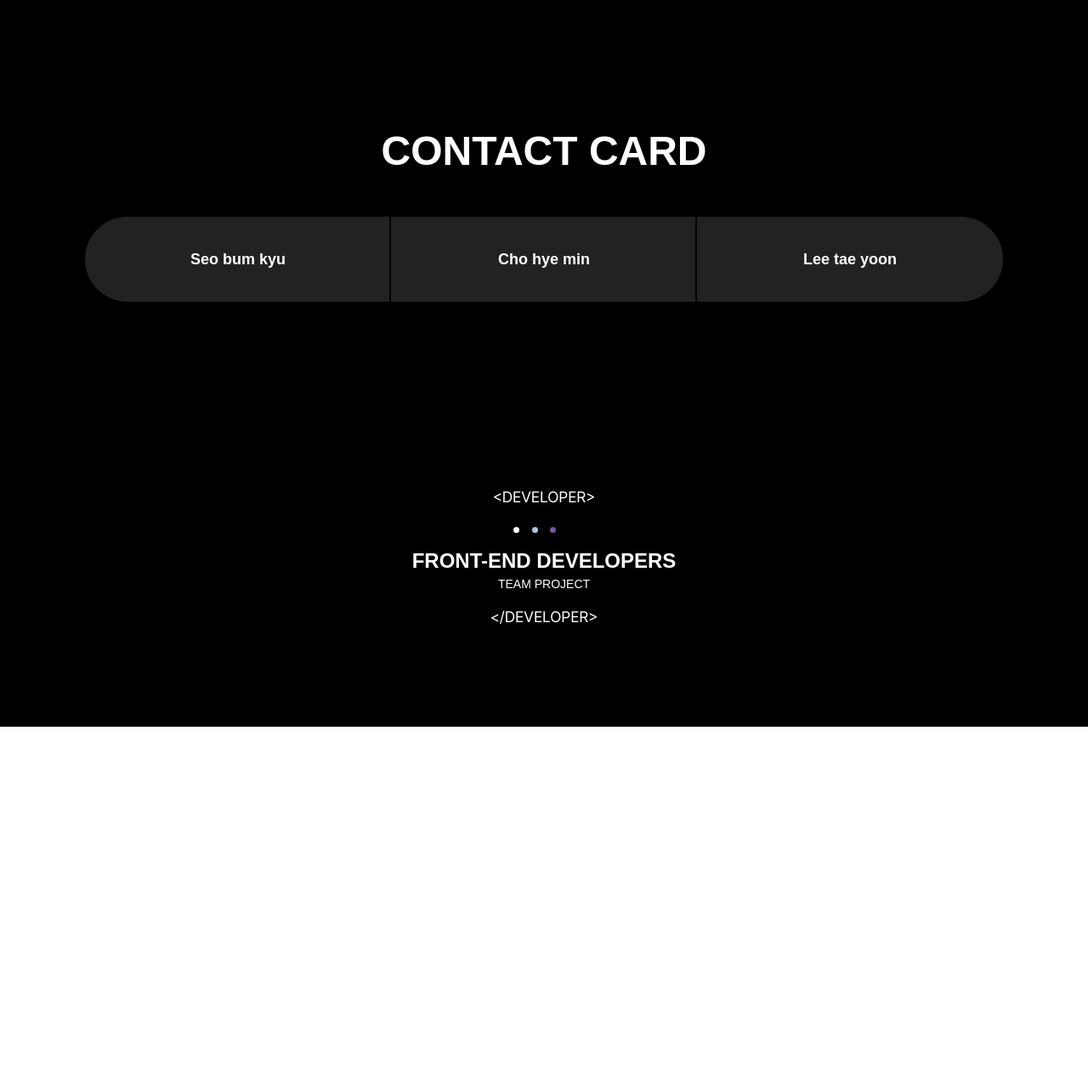
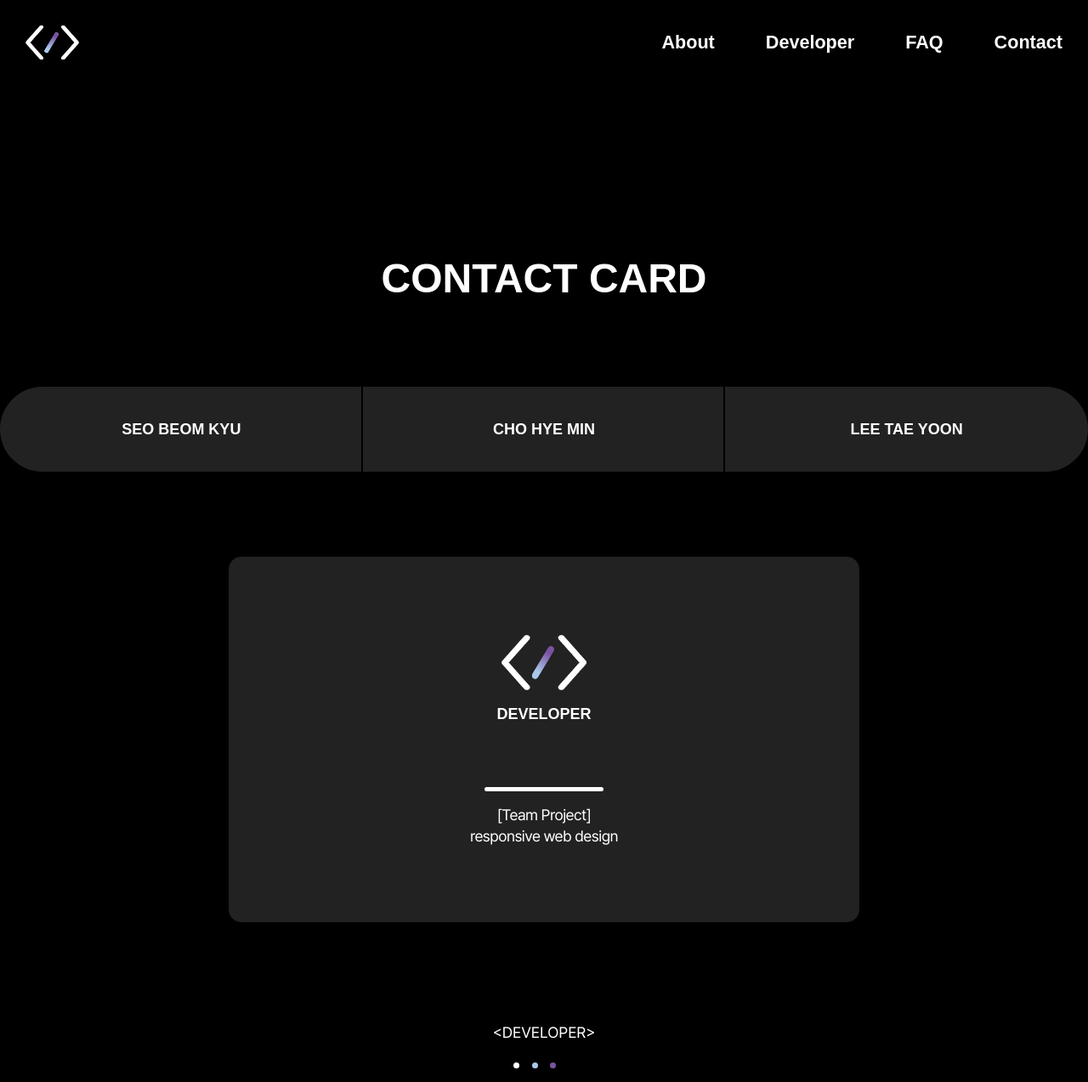
Before and after one commit to bomkyu/teamProject, a plain HTML site: page subpages/contact.html in a window 1280 px wide. Shown: the top 1273 px of the page at 85% size. Before the commit the page ends 855 px from the top, so only its background shows below. Drawn offline with Linux system fonts and the light colour scheme; a web font is replaced by a local one.

Commit message:
contact 23.04.14 pm06:23
contact 23.04.14 pm06:23

```diff
--- a/subpages/contact.html
+++ b/subpages/contact.html
@@ -4,20 +4,60 @@
     <meta charset="UTF-8">
     <meta http-equiv="X-UA-Compatible" content="IE=edge">
     <meta name="viewport" content="width=device-width, initial-scale=1.0">
-    <title>Developer</title>
+    <link rel="apple-touch-icon" sizes="57x57" href="../lib/images/favicon/apple-icon-57x57.png">
+    <link rel="apple-touch-icon" sizes="60x60" href="../lib/images/favicon/apple-icon-60x60.png">
+    <link rel="apple-touch-icon" sizes="72x72" href="../lib/images/favicon/apple-icon-72x72.png">
+    <link rel="apple-touch-icon" sizes="76x76" href="../lib/images/favicon/apple-icon-76x76.png">
+    <link rel="apple-touch-icon" sizes="114x114" href="../lib/images/favicon/apple-icon-114x114.png">
+    <link rel="apple-touch-icon" sizes="120x120" href="../lib/images/favicon/apple-icon-120x120.png">
+    <link rel="apple-touch-icon" sizes="144x144" href="../lib/images/favicon/apple-icon-144x144.png">
+    <link rel="apple-touch-icon" sizes="152x152" href="../lib/images/favicon/apple-icon-152x152.png">
+    <link rel="apple-touch-icon" sizes="180x180" href="../lib/images/favicon/apple-icon-180x180.png">
+    <link rel="icon" type="image/png" sizes="192x192"  href="../lib/images/favicon/android-icon-192x192.png">
+    <link rel="icon" type="image/png" sizes="32x32" href="../lib/images/favicon/favicon-32x32.png">
+    <link rel="icon" type="image/png" sizes="96x96" href="../lib/images/favicon/favicon-96x96.png">
+    <link rel="icon" type="image/png" sizes="16x16" href="../lib/images/favicon/favicon-16x16.png">
+
     <link rel="stylesheet" href="../lib/css/defalut.css">
     <link rel="stylesheet" href="../lib/css/common.css">
     <link rel="stylesheet" href="lib/css/taeyoon.css">
+    <title>Developer</title>
+
+    <script defer src="lib/javascript/taeyoon.js" type="text/javascript"></script>
 </head>
 <body>
+    <header>
+        <div class="inner">
+            <h1 class="main_logo"></h1>
+            <ul class="gnb">
+                <li><a href="#">About</a></li>
+                <li><a href="#">Developer</a></li>
+                <li><a href="#">FAQ</a></li>
+                <li><a href="#">Contact</a></li>
+            </ul>
+        </div>
+    </header>
     <div class="content_wrap">
-        <div class="inner pd100">
-            <h3 class="con_tit txt_c pd50">CONTACT CARD</h3>
+        <div class="inner pt250">
+            <h3 class="con_tit txt_c pt250 pb100">CONTACT CARD</h3>
             <ul class="tab flex txt_c f_center">
-                <li class="tab_btn flex f_center">Seo bum kyu</li>
-                <li class="tab_btn flex f_center">Cho hye min</li>
-                <li class="tab_btn flex f_center">Lee tae yoon</li>
+                <li class="tab_btn flex f_center">SEO BEOM KYU</li>
+                <li class="tab_btn flex f_center">CHO HYE MIN</li>
+                <li class="tab_btn flex f_center">LEE TAE YOON</li>
             </ul>
+            <div class="card_wrap mt100 flex f_center txt_c">
+                <div class="card">
+                    <div class="card_top">
+                        <div class="card_img"></div>
+                        <h3 class="card_title">DEVELOPER</h3>
+                    </div>
+                    <div class="card_bottom">
+                        <div class="card_border"></div>
+                        <p class="card_p1">[Team Project]</p>
+                        <p class="card_p2">responsive web design</p>
+                    </div>
+                </div>
+            </div>
         </div>
     </div>
     <footer class="content_wrap">
--- a/subpages/lib/css/taeyoon.css
+++ b/subpages/lib/css/taeyoon.css
@@ -2,6 +2,19 @@
 { 1.position 2.display 3.max-width 4. width 5. margin 6.padding 7.flex속성들 8.border 9.background 10.transform 11.텍스트 관련된 속성 }
 */
 
-.tab { position: relative; height: 100px; border-radius: 100px; background: #222; }
-.tab li { position: relative; width: 33.33%; height: 100%; font-weight: 600; }
+.tab { position: relative; height: 100px; }
+.tab li { position: relative; width: 33.33%; height: 100%; background: #222; font-weight: 600; }
+.tab li.active { background: #5a5a5a; }
+.tab li:first-child { border-radius: 100px 0 0 100px; }
+.tab li:last-child { border-radius: 0 100px 100px 0; }
+.tab li:hover { background: #282828; }
+.tab li.active:hover { background: #5a5a5a; }
 .tab li:not(:last-child)::after { position: absolute; display: block; content: ''; width: 2px; height: 100px; top: 0; right: 0; background: #000; }
+
+.card_wrap { width: 58%; height: 430px; margin: 0 auto; border-radius: 15px; background: #222; }
+    .card .card_top .card_img { width: 100%; height: 70px; background: url(../../../lib/images/img_logoDesign.png) no-repeat center center / 100px auto; }
+    .card .card_top .card_title { margin-top: 15px; font-weight: 700; font-size: 18px; }
+    .card .card_bottom { display: flex; margin-top: 75px; flex-direction: column; align-items: center; }
+    .card .card_bottom .card_border { width: 80%; height: 5px; border-radius: 5px; background: #fff; }
+    .card .card_bottom .card_p1 { margin-top: 15px; }
+    .card .card_bottom .p { font-weight: 500; font-size: 14px;}
--- /dev/null
+++ b/subpages/lib/javascript/taeyoon.js
@@ -0,0 +1,9 @@
+const tabs = document.querySelectorAll('.tab > li');
+tabs.forEach((tab)=>{
+    tab.addEventListener('click',()=>{
+        tabs.forEach((tab)=>{
+            tab.classList.remove('active');
+        });
+        tab.classList.add('active');
+    });
+});
```
